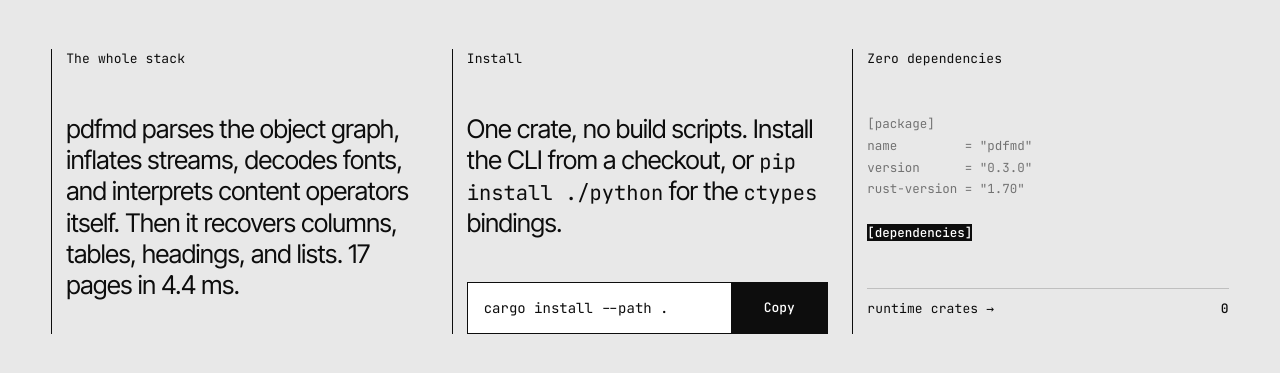
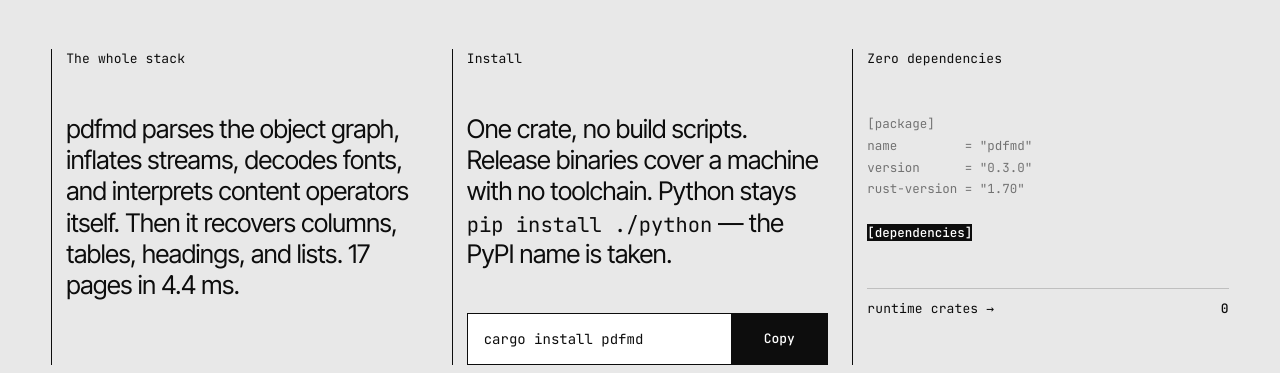
Before and after one commit to colesmcintosh/pdfmd, a plain HTML site: page docs/index.html in a window 1280 px wide. Shown: the part 427-800 px from the top of the page. Drawn offline with Linux system fonts and the light colour scheme.

Commit message:
ci: publish crates.io releases and attach cli binaries (#50)
Tagging v<version> publishes the crate with CARGO_REGISTRY_TOKEN and
uploads static Linux, macOS, and Windows CLI archives plus SHA256SUMS.
A missing token fails only the publish job.

Co-authored-by: Cursor Agent <cursoragent@cursor.com>
Co-authored-by: Cole McIntosh <colesmcintosh@users.noreply.github.com>

```diff
--- a/docs/index.html
+++ b/docs/index.html
@@ -41,9 +41,9 @@
     </div>
     <div class="col c2">
       <span class="mono">Install</span>
-      <p class="lead">One crate, no build scripts. Install the CLI from a checkout, or <code>pip install ./python</code> for the <code>ctypes</code> bindings.</p>
+      <p class="lead">One crate, no build scripts. Release binaries cover a machine with no toolchain. Python stays <code>pip install ./python</code> — the PyPI name is taken.</p>
       <div class="install">
-        <code id="install-cmd">cargo install --path .</code>
+        <code id="install-cmd">cargo install pdfmd</code>
         <button class="copy" id="copy-install" type="button">Copy</button>
       </div>
     </div>
```
Also changed, not shown: 11 other files.
